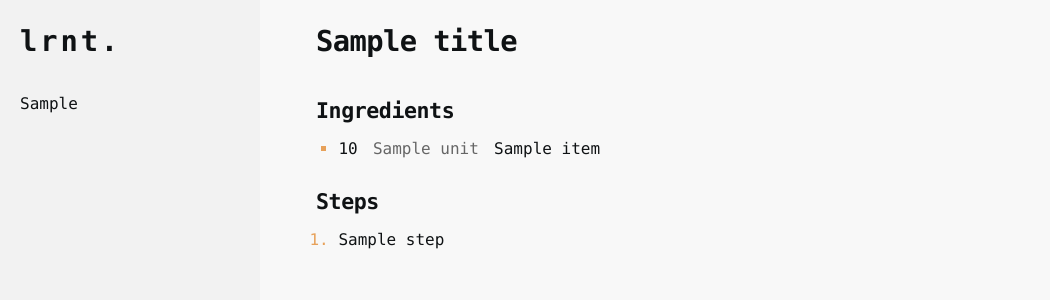
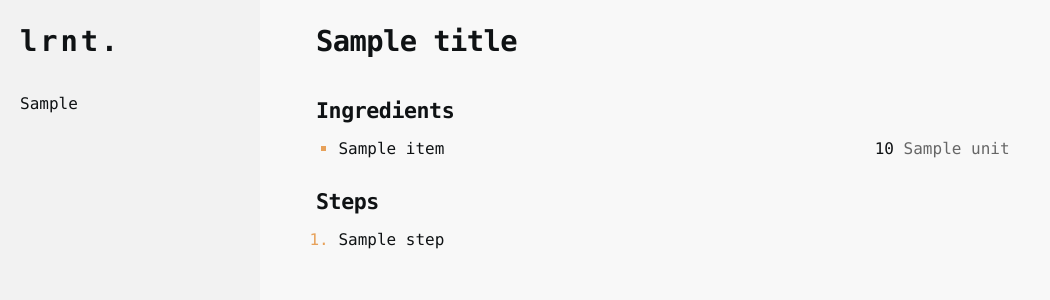
Before and after one commit to lrnt/kb, a Python web app: template web/templates/recipe.html in a window 1280 px wide. Shown: the top 300 px of the page, without its empty margins (0-1050 px from the left). Run offline with Jinja, Linux system fonts and the light colour scheme; the template is opened without the code that fills it: most values are stand-ins (such as "Sample title", 1, 10 or a date in 2020); some libraries are stand-ins or nearby versions.

Commit message:
Format ingredient list

```diff
--- a/web/scripts/notes.py
+++ b/web/scripts/notes.py
@@ -91,6 +91,7 @@ def get_public_notes() -> NoteIndex:
 def build_nav(public_notes: list[NoteInfo]) -> tuple[str, str]:
     """Build sidebar nav HTML and return HTML + hash."""
     entries: list[tuple[str, str, str, str]] = []
+    entries.append(("recipes", "Recipes", "/recipes", ""))
     for note in public_notes:
         rel = note.rel
         url = "/" + str(rel.with_suffix(""))
--- a/web/static/style.css
+++ b/web/static/style.css
@@ -159,12 +159,20 @@ a:focus-visible {
     text-align: center;
 }
 
-.recipe-ingredient .ingredient-qty,
-.recipe-ingredient .ingredient-unit {
-    margin-right: 0.35rem;
+.recipe-ingredient .ingredient-row {
+    display: grid;
+    grid-template-columns: 1fr auto auto;
+    column-gap: 0.6rem;
+    align-items: baseline;
+}
+
+.recipe-ingredient .ingredient-qty {
+    min-width: 4ch;
+    text-align: right;
 }
 
 .recipe-ingredient .ingredient-unit {
+    min-width: 4ch;
     color: var(--muted);
 }
 
--- a/web/templates/recipe.html
+++ b/web/templates/recipe.html
@@ -29,9 +29,15 @@
                     data-qty-value="{{ item.qty_value if item.qty_value is not none else '' }}"
                     data-qty-display="{{ item.qty_display }}"
                     data-fixed="{{ 'true' if item.fixed else 'false' }}">
-                    {% if item.qty_display %}<span class="ingredient-qty">{{ item.qty_display }}</span>{% endif %}
-                    {% if item.unit %}<span class="ingredient-unit">{{ item.unit }}</span>{% endif %}
-                    <span class="ingredient-name">{{ item.name }}</span>
+                    <div class="ingredient-row">
+                        <span class="ingredient-name">{{ item.name }}</span>
+                        <span class="ingredient-qty">
+                            {% if item.qty_display %}{{ item.qty_display }}{% endif %}
+                        </span>
+                        <span class="ingredient-unit">
+                            {% if item.unit %}{{ item.unit }}{% endif %}
+                        </span>
+                    </div>
                 </li>
             {% endfor %}
         </ul>
```
